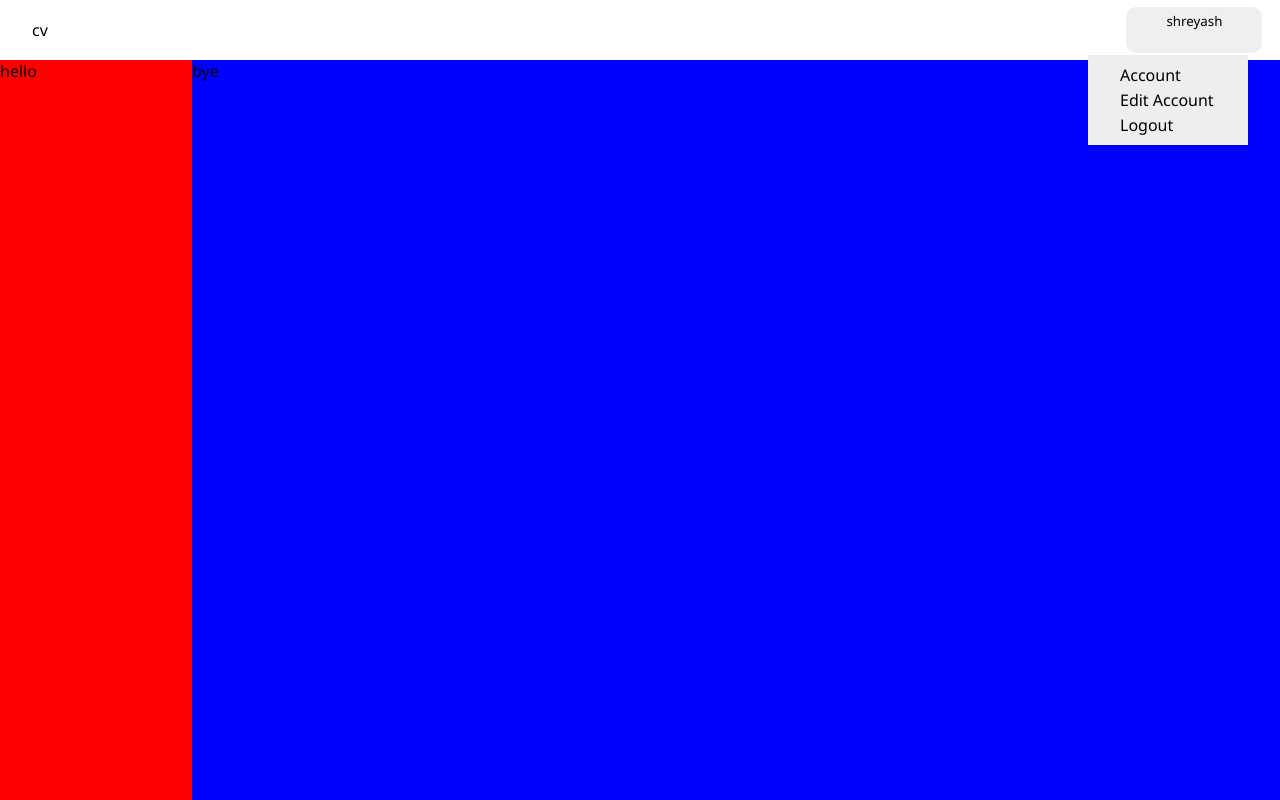
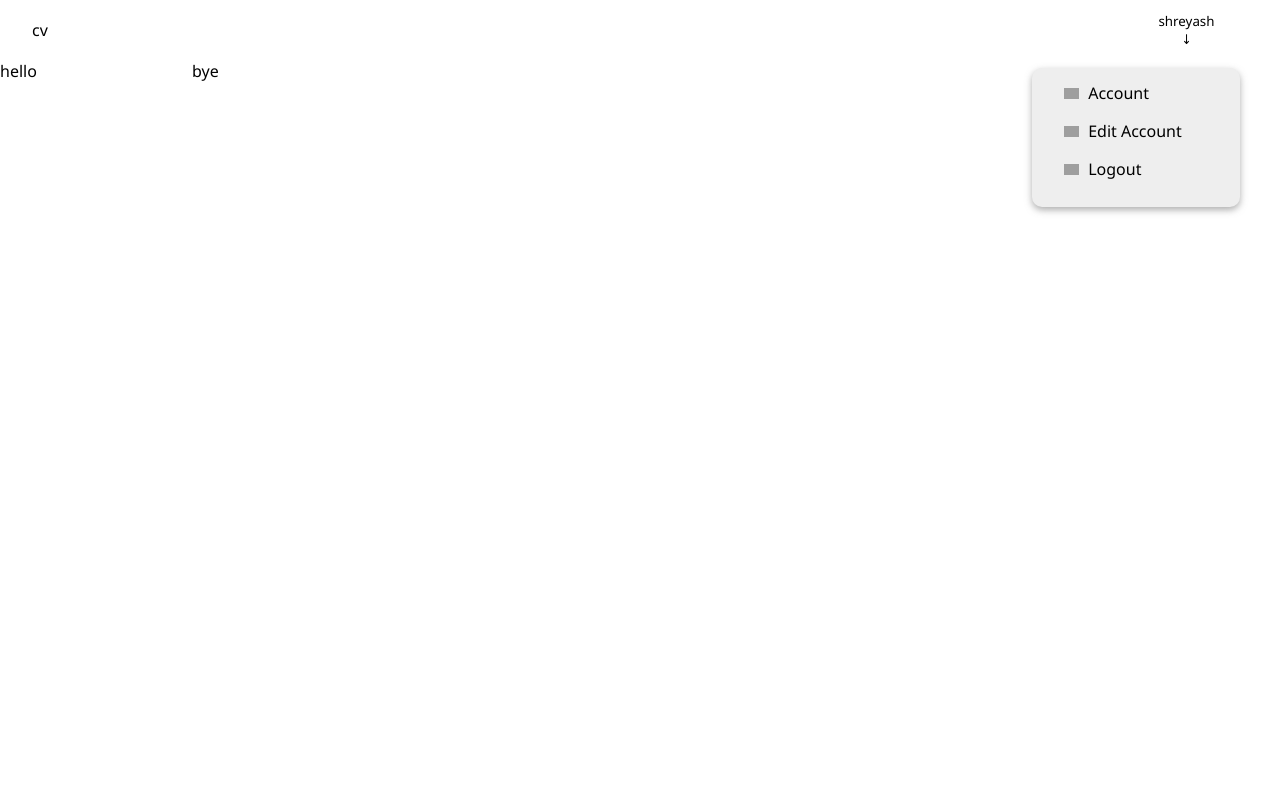
Before and after one commit to shreyashpatil2002/CV, a PHP site: page / in a window 1280 px wide. Run offline with PHP 8.4, Linux system fonts and the light colour scheme; grey boxes are pictures that could not be loaded.

Commit message:
the header and account info is created

```diff
--- a/src/dashboard/index.html
+++ b/src/dashboard/index.html
@@ -16,17 +16,18 @@
     <div class="header">
         <nav>
             <div id="logo">cv</div>
-            <div class="UserAccount"><button>shreyash <img src="" alt=""/></button></div>
+            <div class="accountInfo">
+            <div class="UserAccount"><button>shreyash &downarrow;</button></div>
+            <div class="UserAccountActive">
+                <div class="links">
+                    <ul>
+                        <a href="#"><li><img src="../../Assets/svg/user-solid.svg" alt=""> Account</li></a>
+                        <a href="#"><li><img src="../../Assets/svg/pen-to-square-solid (1).svg" alt=""> Edit Account</li></a>
+                        <a href="#"><li><img src="../../Assets/svg/right-from-bracket-solid.svg" alt=""> Logout</li></a>
+                    </ul>
+                </div>
+            </div>
         </nav>
-        <div class="hidden UserAccountList">
-            <div class="links">
-                <ul>
-                    <li>Account</li>
-                    <li>Edit Account</li>
-                    <li>Logout</li>
-                </ul>
-            </div>
-        </div>
     </div>
     <div class="container">
         <div class="left_sidebar">
--- a/src/dashboard/style.css
+++ b/src/dashboard/style.css
@@ -51,27 +51,46 @@ body {
 }
 
 .header nav .UserAccount button {
-    padding: 5px 40px;
     border: none;
     outline: none;
-    border-radius: 10px;
     cursor: pointer;
     transition: all 0.3s;
+    background: transparent;
+    padding-right: 20px;
 }
-/* .hidden {
-    display: none;
-} */
-.UserAccountList {
-    width: 10rem;
-    height: 90px;
-    padding: .5rem 2rem;
+.accountInfo {
+    position: relative;
+}
+.UserAccountActive {
+    width: 13rem;
+    height: auto;
+    padding: 0.7rem 2rem;
     position: absolute;
-    bottom: -5.3rem;
-    right: 2rem;
+    top: 3.5rem;
+    right: .5rem;
+    transform: translate(0%, 0%);
     background: #eee;
+    border-radius: 10px;
+    box-shadow: 0px 3px 7px #999999cb;
+    transition: all .5s;
 }
-.UserAccountList ul li {
-    line-height: 25px;
+.UserAccountActive ul li {
+    width: 100%;
+    height: 35px;
+    margin: 3px 0;
+}
+.UserAccounthidden {
+    padding: 0;
+    height: 0px;
+    overflow: hidden;
+}
+.UserAccountActive ul li:hover {
+    color: rgb(0, 183, 255);
+    text-decoration: underline;
+}
+.UserAccountActive ul li img {
+    width: 15px;
+    margin-right: 5px;
 }
 /* container styling is here  */
 .container {
@@ -85,11 +104,9 @@ body {
 .container .left_sidebar {
     flex-basis: 15%;
     height: 100%;
-    background-color: red;
 }
 
 .container .right_sidebar {
     flex-basis: 85%;
     height: 100%;
-    background: blue;
 }
```
